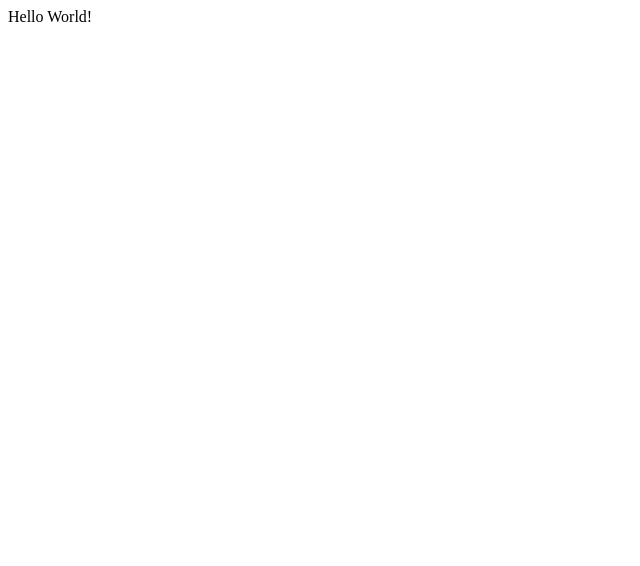
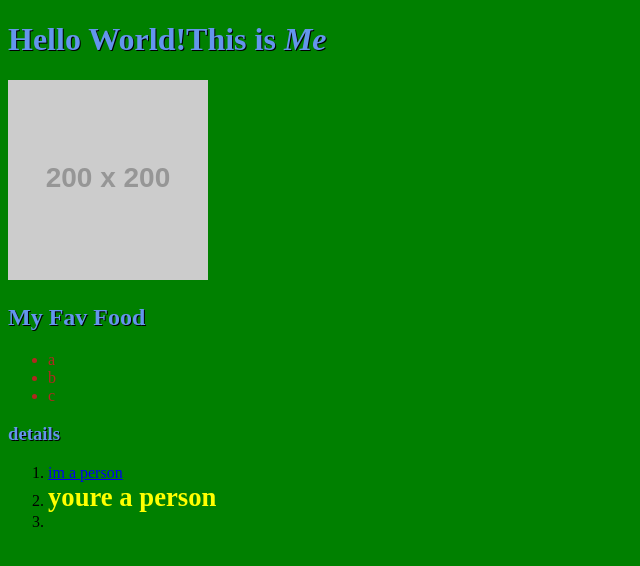
Before and after one commit to XanderRutledge/first-day, a plain HTML site: page index.html in a window 1280 px wide. Shown: the whole page, without its empty margins (0-640 px from the left). Drawn offline with Linux system fonts and the light colour scheme; placeholder pictures from the web are drawn by us.

Commit message:
beginner-css

```diff
--- a/index.html
+++ b/index.html
@@ -4,11 +4,31 @@
 <head>
     <meta charset="UTF-8">
     <meta name="viewport" content="width=device-width, initial-scale=1.0">
-    <title>Document</title>
+    <title>Trigger Warning</title>
+    <link rel="stylesheet" href="style.css" />
 </head>
+<style>
+    /* internal style */
+</style>
+
 
 <body>
-    Hello World!
+    <h1> Hello World!This is <em>Me</em></h1>
+    <!-- NOTE - aria = note for visibly impaired //-->
+
+    <img src="//placehold.it/200x200" alt="placeholder" aria="">
+    <h2>My Fav Food</h2>
+    <ul>
+        <Li>a</Li>
+        <Li>b</Li>
+        <Li>c</Li>
+    </ul>
+    <h3>details</h3>
+    <ol>
+        <li><a target="_blank" href="https://www.google.com">im a person</a></li>
+        <li><a class=fancy></class>youre a person</a></li>
+        <li></li>
+    </ol>
 
 </body>
 
--- /dev/null
+++ b/style.css
@@ -0,0 +1,21 @@
+h1,
+h2,
+h3 {
+    color: cornflowerblue;
+    text-shadow: 1px 1px black;
+}
+
+ul li{
+    color: rgb(177, 40, 31);
+}
+/* .(whatever) makes it a class */
+.fancy {
+
+    font-weight: bold;
+    color: yellow;
+    font-size:20pt;
+}
+
+body {
+    background-color: green;
+}
```
